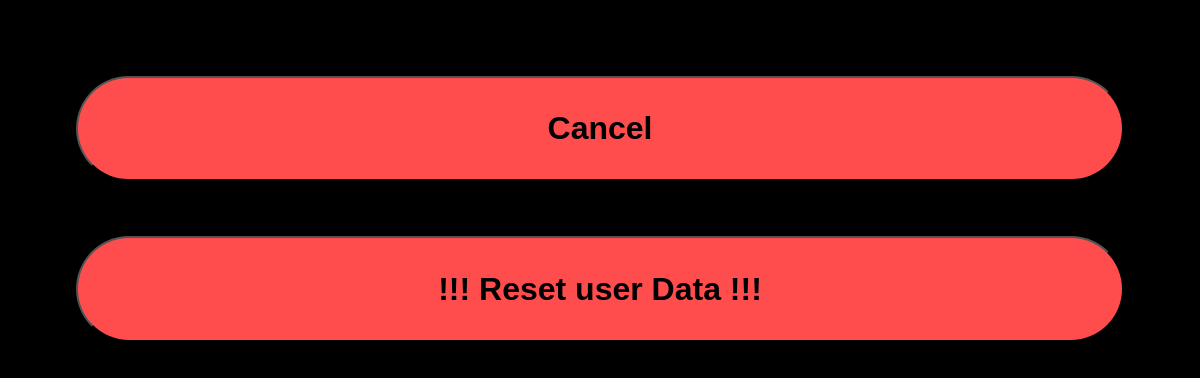
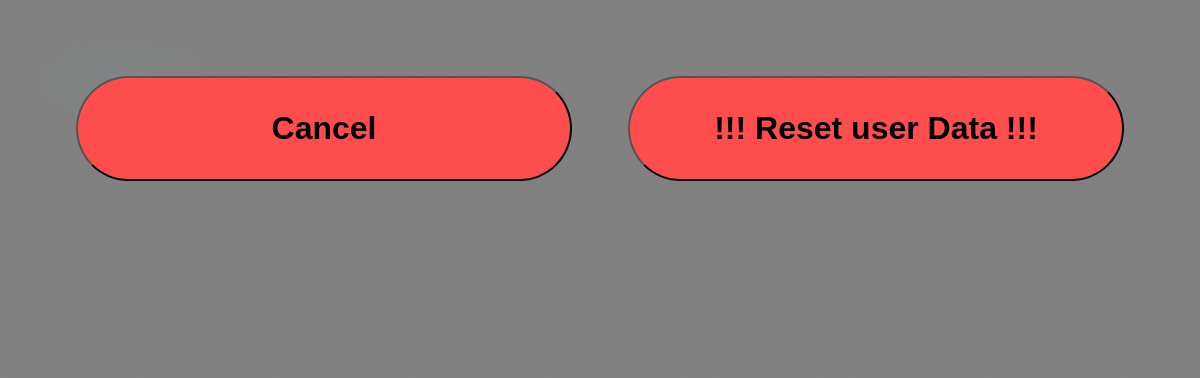
Before and after one commit to pawfix/PawClicker, an Electron app: page src/renderer/settings.html in a window 1200 px wide. Drawn offline with Linux system fonts and the light colour scheme.

Commit message:
Settings UI change

```diff
--- a/src/renderer/styles/settings/settings.scss
+++ b/src/renderer/styles/settings/settings.scss
@@ -13,24 +13,43 @@ header {
     z-index: 200;
     -webkit-app-region: drag;
 }
-img.bg {
-    position: fixed;
-    top: 0;
-    left: 0;
-    width: 100vw;
-    height: 100vh;
+@keyframes clickerSlide {
+    0% {
+        background-position:
+            0% 0%,
+            10% 10%,
+            90% 90%,
+            0% 0%;
+    }
+    100% {
+        background-position:
+            200% 200%,
+            10% 10%,
+            90% 90%,
+            0% 0%;
+    }
 }
-
+body {
+    animation: clickerSlide 60s linear infinite;
+    background:
+        repeating-linear-gradient(45deg, rgba(255, 255, 255, 0.012) 0 6px, transparent 6px 24px),
+        radial-gradient(1200px 600px at 10% 10%, rgba(125, 249, 255, 0.03), transparent 8%),
+        radial-gradient(800px 400px at 90% 90%, rgba(255, 122, 243, 0.03), transparent 8%), gray;
+    background-size:
+        200% 200%,
+        100% 100%,
+        100% 100%,
+        100% 100%;
+}
 div.content {
     padding: 4%;
     width: 100vw;
     height: 100vh;
     background-size: cover;
     display: flex;
-    flex-direction: column;
-    background-color: black;
+    flex-direction: row;
     button.Btn {
-        width: 95%;
+        width: 45%;
         margin: 2.5%;
         height: 15%;
         border-radius: 250px;
```
Also changed, not shown: src/renderer/styles/settings/settings.css, 1 other file.
